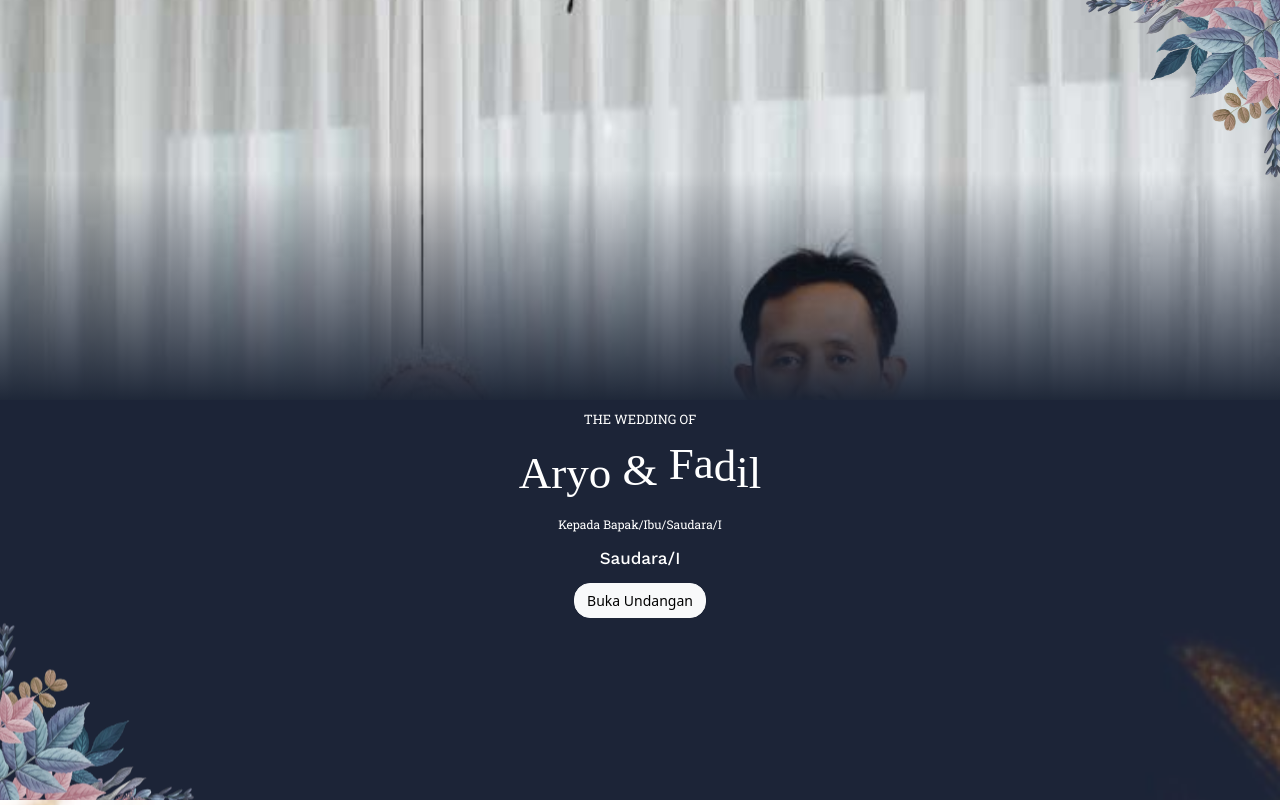
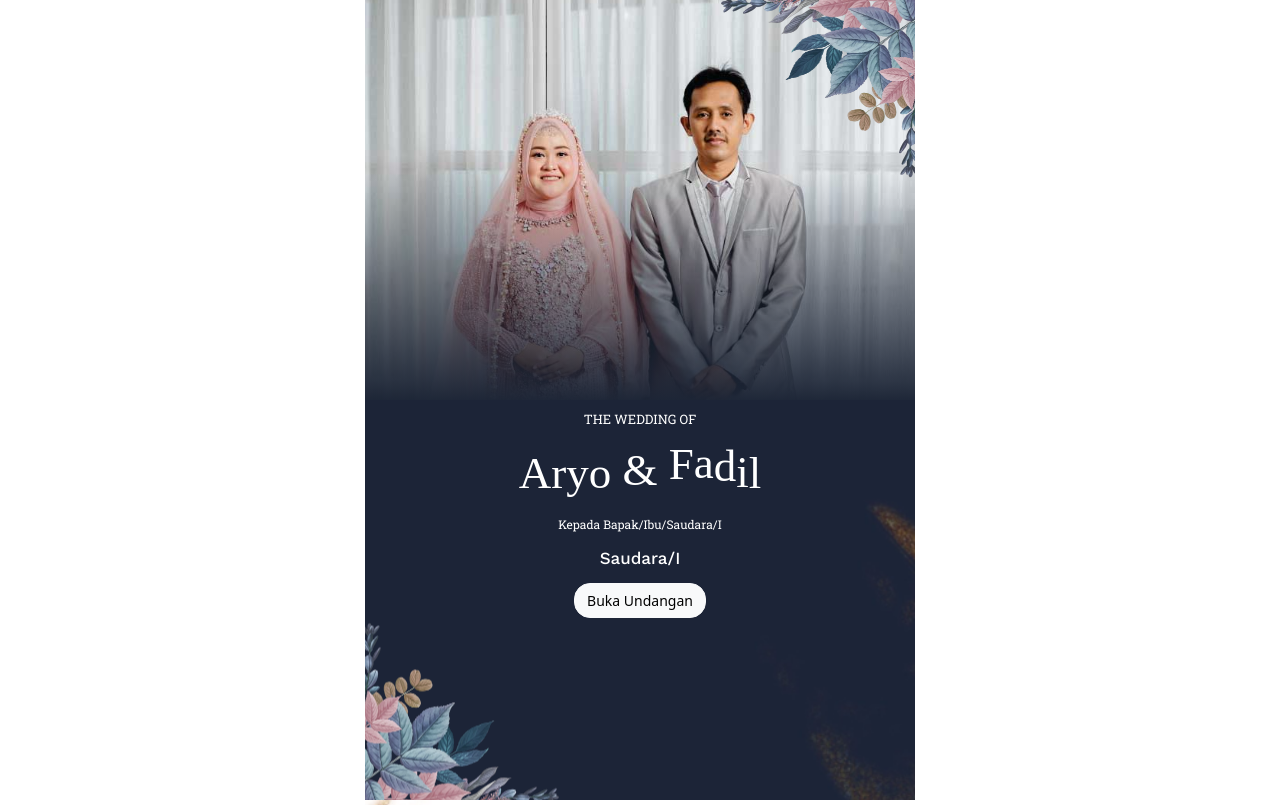
Before and after one commit to bagakibadi/wedding, a plain HTML site: page index.html in a window 1280 px wide. Shown: the top 805 px of the page. Drawn offline with nearby package versions, Linux system fonts and the light colour scheme; no server answers; a web font is replaced by a local one.

Commit message:
Add files via upload

```diff
--- a/assets/style/style.css
+++ b/assets/style/style.css
@@ -37,7 +37,7 @@ section {
 .container-custom {
     margin-left: auto;
     margin-right: auto;
-    max-width: 100vw;
+    max-width: 550px;
 }
 
 .content-box {
```
